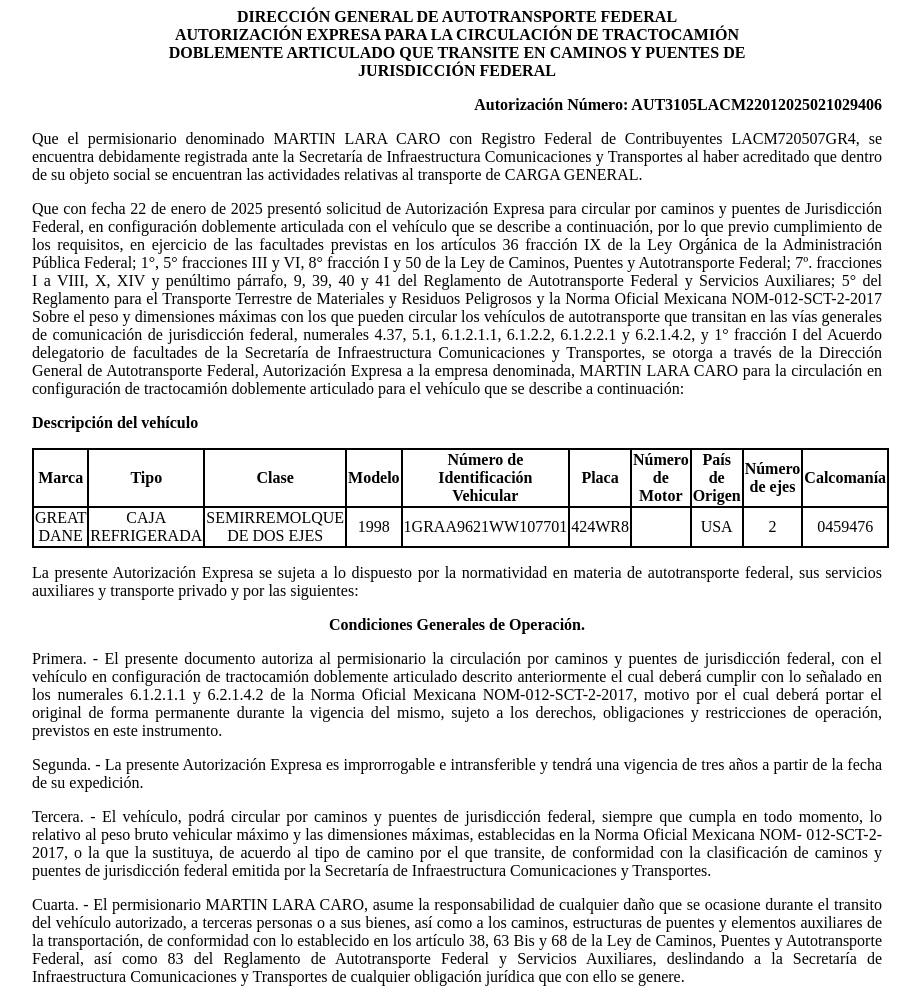
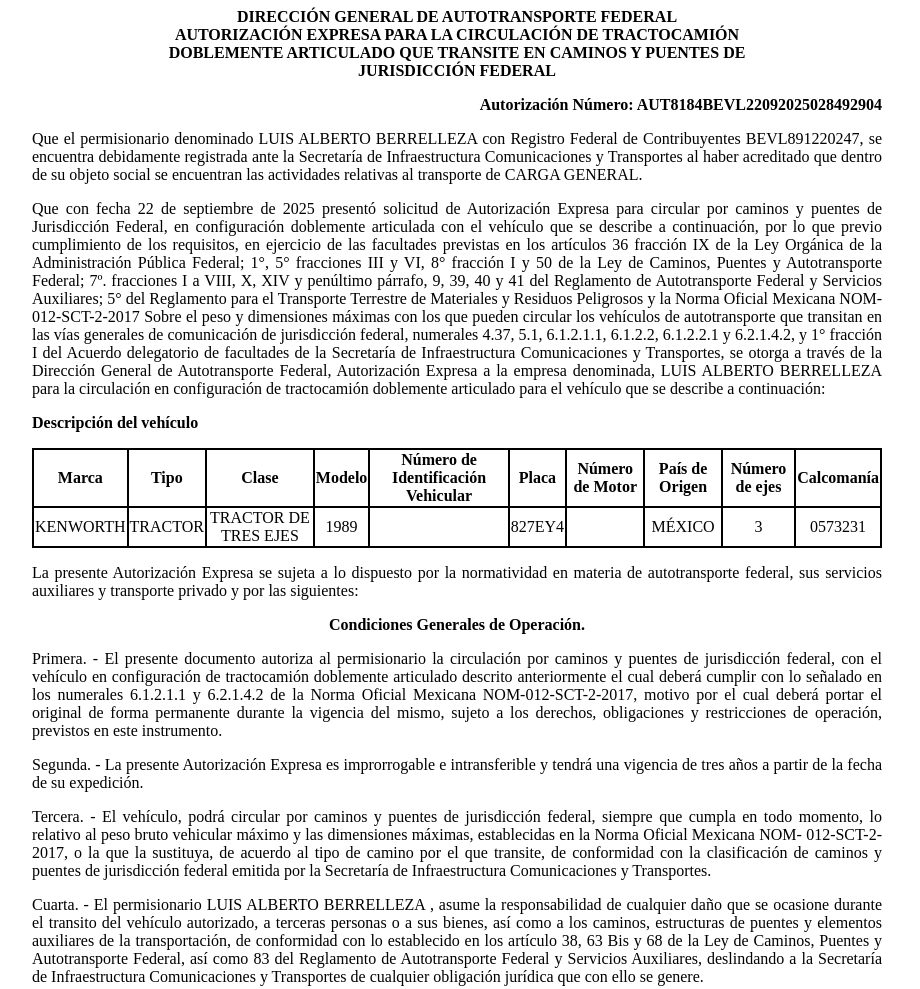
Before and after one commit to app-sct1/ConsultaAutDobleRemolque-folio-0201206, a plain HTML site: page index.html in a window 1280 px wide. Shown: the top 989 px of the page, without its empty margins (183-1103 px from the left). Drawn offline with Linux system fonts and the light colour scheme.

Commit message:
index.html

```diff
--- a/index.html
+++ b/index.html
@@ -75,11 +75,11 @@
 						<p class="sinMargen">DOBLEMENTE ARTICULADO QUE TRANSITE EN CAMINOS Y PUENTES DE</p>
 						<p class="sinMargen">JURISDICCIÓN FEDERAL</p>
 					</div>
-<p class="derechaNegro">Autorización Número: AUT3105LACM22012025021029406</p>
+<p class="derechaNegro">Autorización Número: AUT8184BEVL22092025028492904</p>
 
 					<p class="justificado">Que el permisionario denominado
-						MARTIN LARA CARO con Registro Federal de
-						Contribuyentes LACM720507GR4, se encuentra
+					    LUIS ALBERTO BERRELLEZA con Registro Federal de
+						Contribuyentes BEVL891220247, se encuentra
 						debidamente registrada ante la Secretaría de Infraestructura
 						Comunicaciones y Transportes al haber acreditado que dentro de su
 						objeto social se encuentran las actividades relativas al
@@ -87,7 +87,7 @@
 
 
 					<p class="justificado">Que con fecha 22 de
-						enero de 2025 presentó
+						septiembre de 2025 presentó
 						solicitud de Autorización Expresa para circular por caminos y
 						puentes de Jurisdicción Federal, en configuración doblemente
 						articulada con el vehículo que se describe a continuación, por lo
@@ -107,7 +107,7 @@
 						facultades de la Secretaría de Infraestructura Comunicaciones y
 						Transportes, se otorga a través de la
 						Dirección General de Autotransporte Federal, Autorización Expresa a la
-						empresa denominada, MARTIN LARA CARO para la
+						empresa denominada, LUIS ALBERTO BERRELLEZA para la
 						circulación en configuración de tractocamión doblemente articulado
 						para el vehículo que se describe a continuación:</p>
 
@@ -128,16 +128,16 @@
 							<th class="borde">Calcomanía</th>
 						</tr>
 						<tr class="borde">
-							<td class="borde">GREAT DANE</td>
-							<td class="borde">CAJA REFRIGERADA</td>
-							<td class="borde">SEMIRREMOLQUE DE DOS EJES</td>
-							<td class="borde">1998</td>
-							<td class="borde">1GRAA9621WW107701</td>
-							<td class="borde">424WR8</td>
+							<td class="borde">KENWORTH</td>
+							<td class="borde">TRACTOR</td>
+							<td class="borde">TRACTOR DE TRES EJES</td>
+							<td class="borde">1989</td>
 							<td class="borde"></td>
-							<td class="borde">USA</td>
-							<td class="borde">2</td>
-							<td class="borde">0459476</td>
+							<td class="borde">827EY4</td>
+							<td class="borde"></td>
+							<td class="borde">MÉXICO</td>
+							<td class="borde">3</td>
+							<td class="borde">0573231</td>
 						</tr>
 
 					</tbody></table>
@@ -175,7 +175,7 @@
 						Secretaría de Infraestructura Comunicaciones y Transportes.</p>
 
 					<p class="justificado">Cuarta. - El permisionario
-						MARTIN LARA CARO, asume la responsabilidad de
+						LUIS ALBERTO BERRELLEZA , asume la responsabilidad de
 						cualquier daño que se ocasione durante el transito del vehículo
 						autorizado, a terceras personas o a sus bienes, así como a los
 						caminos, estructuras de puentes y elementos auxiliares de la
```
